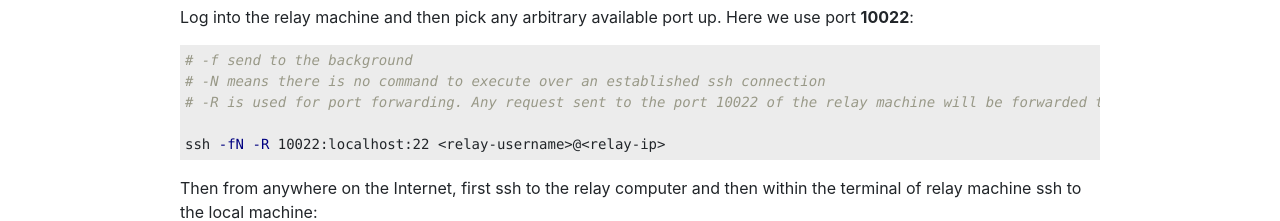
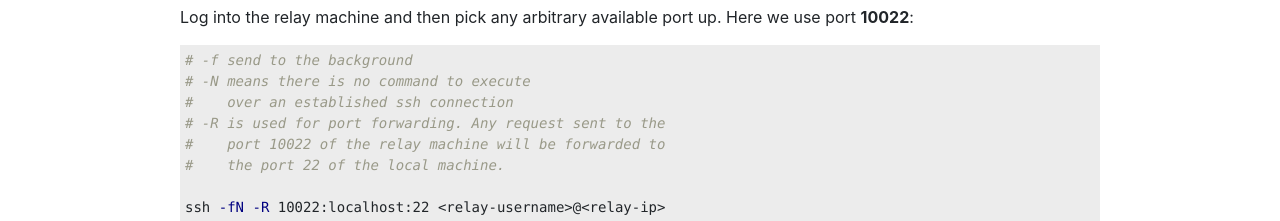
Before and after one commit to etesami/etesami.github.io, a plain HTML site: page 2020/01/17/reverse-ssh-linux.html in a window 1280 px wide. Shown: the part 749-970 px from the top of the page. Drawn offline with Linux system fonts and the light colour scheme.

Commit message:
typo correction

```diff
--- a/2020/01/17/reverse-ssh-linux.html
+++ b/2020/01/17/reverse-ssh-linux.html
@@ -134,8 +134,11 @@
 <p>Log into the relay machine and then pick any arbitrary available port up. Here we use port <strong>10022</strong>:</p>
 
 <figure class="highlight"><pre><code class="language-shell" data-lang="shell"><span class="c"># -f send to the background</span>
-<span class="c"># -N means there is no command to execute over an established ssh connection</span>
-<span class="c"># -R is used for port forwarding. Any request sent to the port 10022 of the relay machine will be forwarded to the port 22 of the local machine.</span>
+<span class="c"># -N means there is no command to execute</span>
+<span class="c">#    over an established ssh connection</span>
+<span class="c"># -R is used for port forwarding. Any request sent to the </span>
+<span class="c">#    port 10022 of the relay machine will be forwarded to </span>
+<span class="c">#    the port 22 of the local machine.</span>
 
 ssh <span class="nt">-fN</span> <span class="nt">-R</span> 10022:localhost:22 &lt;relay-username&gt;@&lt;relay-ip&gt;</code></pre></figure>
 
```
Also changed, not shown: feed.xml (+6 -3 lines).
